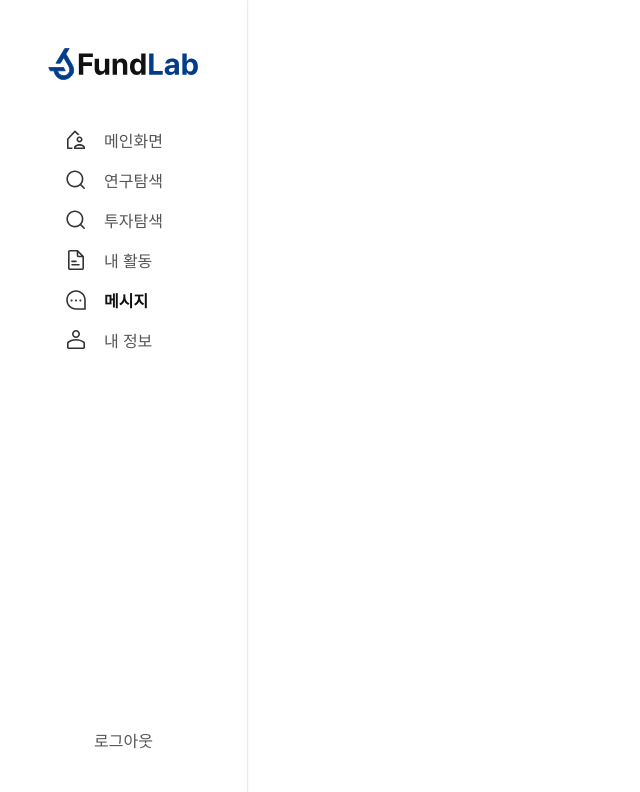
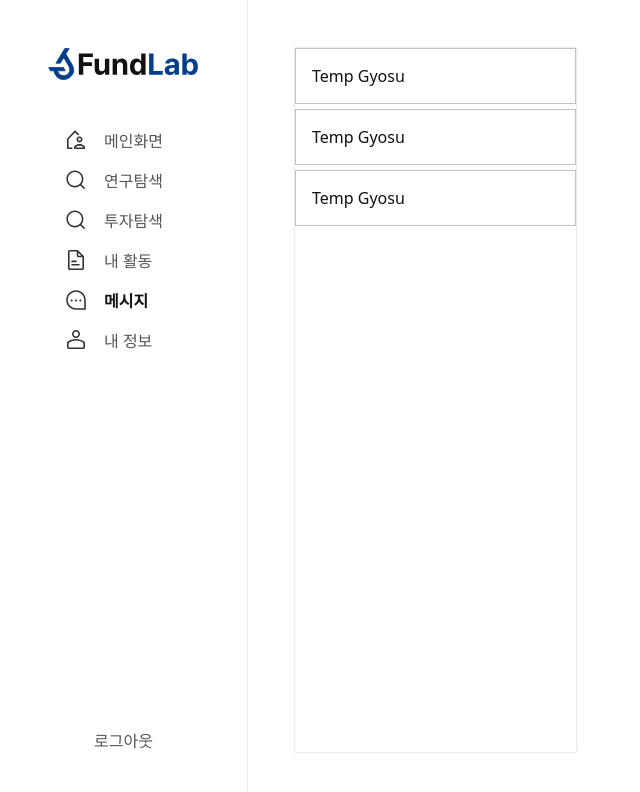
Before and after one commit to choi2j/fundlab, a SvelteKit app: page /message in a window 1280 px wide. Shown: the top 792 px of the page, without its empty margins (0-640 px from the left). Built offline with nearby package versions, Linux system fonts and the light colour scheme; a web font is replaced by a local one.

Commit message:
type update

```diff
--- a/src/routes/message/+page.svelte
+++ b/src/routes/message/+page.svelte
@@ -4,10 +4,43 @@
 	import { page } from '$app/state';
 
 	import Navbar from '$lib/components/Navbar.svelte';
+	import square from '$lib/assets/img/logo.png';
+
+	let chatList: User[] = $state([]);
+	chatList = [
+		{
+			name: 'Temp Gyosu',
+			where: 'Sung',
+			type: '교수',
+			profile: square
+		},
+		{
+			name: 'Temp Gyosu',
+			where: 'Sung',
+			type: '교수',
+			profile: square
+		},
+		{
+			name: 'Temp Gyosu',
+			where: 'Sung',
+			type: '교수',
+			profile: square
+		}
+	];
 
 	let pathname = $state(page.url.pathname);
 </script>
 
 <div class="fs hori">
 	<Navbar {pathname} />
+	<div class="fs hori padding-3">
+		<div class="width-30p vert gap-3 shadow">
+			{#each chatList as chats}
+				<button class="padding-1 hori dark1-border-1 noradius center-a">
+					<p class="regular-t medi-t">{chats.name}</p>
+				</button>
+			{/each}
+		</div>
+		<div class="width-70p vert"></div>
+	</div>
 </div>
```
Also changed, not shown: src/lib/ts/type.ts (+38 -2 lines), src/lib/styles/box.css.
